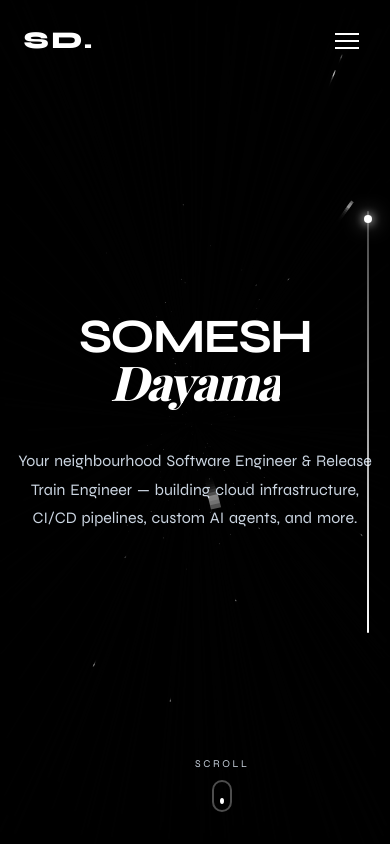
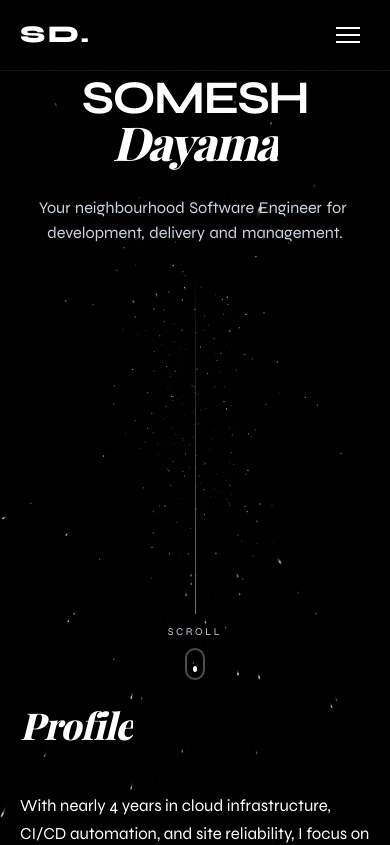
Before and after one commit to someshdayama/portfolio-somesh, a React (Vite) app: page / in a window 390 px wide. Shown: the top 845 px of the page. Built offline with nearby package versions, Linux system fonts and the light colour scheme; a web font is replaced by a local one.

Commit message:
style: enhance mobile responsiveness and layout styling for portfolio components

```diff
--- a/index.html
+++ b/index.html
@@ -3,7 +3,9 @@
   <head>
     <meta charset="UTF-8" />
     <link rel="icon" type="image/svg+xml" href="/favicon.svg" />
-    <meta name="viewport" content="width=device-width, initial-scale=1.0" />
+    <meta name="viewport" content="width=device-width, initial-scale=1.0, viewport-fit=cover" />
+    <meta name="theme-color" content="#000000" />
+    <meta name="color-scheme" content="dark" />
     <title>Somesh Dayama | Software Engineer & Release Train Engineer</title>
     <meta name="description" content="Portfolio of Somesh Dayama, a Software Engineer and Release Train Engineer specializing in cloud infrastructure, CI/CD automation, and custom AI agents." />
     <meta name="author" content="Somesh Dayama" />
--- a/src/App.jsx
+++ b/src/App.jsx
@@ -29,6 +29,7 @@ function App() {
     }
 
     rafId = requestAnimationFrame(raf);
+    window.__lenis = lenis;
 
     // Smooth scroll for anchor links
     const handleAnchorClick = (e) => {
@@ -37,6 +38,12 @@ function App() {
         const href = target.getAttribute('href');
         if (href.length > 1) {
           e.preventDefault();
+          // Lenis ignores scrollTo while stopped. start() before scrollTo so the
+          // menu effect's later start() is a no-op and does not cancel this scroll.
+          if (lenis.isStopped) {
+            document.documentElement.classList.remove('nav-open');
+            lenis.start();
+          }
           lenis.scrollTo(href, { offset: -88 });
         }
       }
@@ -46,6 +53,7 @@ function App() {
     return () => {
       document.removeEventListener('click', handleAnchorClick);
       cancelAnimationFrame(rafId);
+      if (window.__lenis === lenis) delete window.__lenis;
       lenis.destroy();
     };
   }, []);
--- a/src/components/About.jsx
+++ b/src/components/About.jsx
@@ -31,7 +31,7 @@ const About = () => {
   const { about } = PROFILE;
 
   return (
-    <section id="about" style={{ display: 'flex', flexDirection: 'column', justifyContent: 'center', alignItems: 'center', padding: '6rem 6vw 4rem 6vw', position: 'relative' }}>
+    <section id="about" style={{ display: 'flex', flexDirection: 'column', justifyContent: 'flex-start', alignItems: 'center', padding: '1.75rem 6vw 4rem 6vw', position: 'relative' }}>
       <div style={{ maxWidth: '920px', width: '100%' }}>
         <h2 className="text-title font-serif" style={{ marginBottom: '3rem' }}>
           <MaskedText>Profile</MaskedText>
@@ -42,7 +42,7 @@ const About = () => {
           whileInView="show"
           viewport={{ once: true, margin: "-60px" }}
           variants={itemVars}
-          className="text-body"
+          className="text-body about-lead"
           style={{ fontSize: 'clamp(1.15rem, 1.8vw, 1.55rem)', lineHeight: 1.6, color: 'var(--text-primary)', marginBottom: '4rem', maxWidth: '100%' }}
         >
           {about.summary}
@@ -68,6 +68,7 @@ const About = () => {
               viewport={{ once: true, margin: "-60px" }}
               variants={itemVars}
               whileHover={{ borderColor: 'rgba(255, 255, 255, 0.25)', backgroundColor: 'rgba(255, 255, 255, 0.03)' }}
+              className="exp-card"
               style={{
                 position: 'relative',
                 padding: '1.75rem',
@@ -78,7 +79,7 @@ const About = () => {
                 transition: 'all 0.3s ease'
               }}
             >
-              <div style={{ display: 'flex', justifyContent: 'space-between', alignItems: 'baseline', marginBottom: '1rem', flexWrap: 'wrap', gap: '0.5rem' }}>
+              <div className="exp-header" style={{ display: 'flex', justifyContent: 'space-between', alignItems: 'baseline', marginBottom: '1rem', flexWrap: 'wrap', gap: '0.5rem' }}>
                 <h4 style={{ fontSize: '1.2rem', fontWeight: 700, color: '#ffffff' }}>{exp.position} — <span style={{ color: '#93c5fd' }}>{exp.company}</span></h4>
                 <span style={{ color: 'var(--text-secondary)', fontSize: '0.85rem', fontWeight: 600, letterSpacing: '0.05em' }}>{exp.period}</span>
               </div>
--- a/src/components/Contact.jsx
+++ b/src/components/Contact.jsx
@@ -80,25 +80,19 @@ const Contact = () => {
         <motion.div
           variants={itemVars}
           onClick={handleCopy}
-          style={{
-            marginTop: '1.5rem',
-            cursor: 'pointer',
-            fontSize: 'clamp(1rem, 1.5vw, 1.25rem)',
-            color: copied ? '#34d399' : 'var(--text-secondary)',
-            fontWeight: 500,
-            letterSpacing: '0.05em',
-            display: 'inline-flex',
-            alignItems: 'center',
-            gap: '0.5rem',
-            padding: '0.5rem 1.2rem',
-            borderRadius: '30px',
-            backgroundColor: 'rgba(255, 255, 255, 0.04)',
-            border: '1px solid rgba(255, 255, 255, 0.1)',
-            transition: 'all 0.3s ease'
+          className="copy-email"
+          role="button"
+          tabIndex={0}
+          onKeyDown={(e) => {
+            if (e.key === 'Enter' || e.key === ' ') {
+              e.preventDefault();
+              handleCopy();
+            }
           }}
+          style={{ color: copied ? '#34d399' : 'var(--text-secondary)' }}
         >
-          <span>{PROFILE.contact.email}</span>
-          <span style={{ fontSize: '0.85rem', opacity: 0.8 }}>({copied ? '✓ Copied' : 'Click to Copy'})</span>
+          <span className="email-address">{PROFILE.contact.email}</span>
+          <span className="copy-hint" aria-live="polite">{copied ? 'Copied' : 'Click to copy'}</span>
         </motion.div>
 
         {/* Toast confirmation */}
@@ -129,6 +123,7 @@ const Contact = () => {
         {/* Socials & Recruiter links */}
         <motion.div
           variants={itemVars}
+          className="social-row"
           style={{
             marginTop: '3.5rem',
             display: 'flex',
--- a/src/components/Hero.jsx
+++ b/src/components/Hero.jsx
@@ -36,22 +36,8 @@ const Hero = () => {
   };
 
   return (
-    <section
-      ref={containerRef}
-      id="hero"
-      style={{
-        minHeight: '100vh',
-        display: 'flex',
-        alignItems: 'center',
-        justifyContent: 'center',
-        overflow: 'hidden',
-        position: 'relative',
-        padding: '6rem 4vw 4rem 4vw'
-      }}
-    >
-      <motion.div
-        style={{ y, opacity, textAlign: 'center', zIndex: 10, width: '100%', maxWidth: '900px' }}
-      >
+    <section ref={containerRef} id="hero">
+      <motion.div className="hero-copy" style={{ y, opacity }}>
         <h1 className="text-huge">
           <MaskedText delay={0.0} useAnimate>Somesh</MaskedText><br />
           <MaskedText delay={0.15} className="font-serif" useAnimate>Dayama</MaskedText>
@@ -61,20 +47,21 @@ const Hero = () => {
           variants={containerVars}
           initial="hidden"
           animate="visible"
-          className="text-body"
+          className="text-body hero-summary"
           style={{
             margin: '2.5rem auto 0',
             fontSize: 'clamp(1rem, 1.4vw, 1.25rem)',
-            maxWidth: '560px',
-            display: 'flex',
-            flexWrap: 'wrap',
-            justifyContent: 'center',
-            gap: '0.3em',
-            lineHeight: 1.5
+            maxWidth: '36rem',
+            lineHeight: 1.55,
+            textWrap: 'balance'
           }}
         >
           {words.map((word, i) => (
-            <motion.span key={i} variants={wordVars} style={{ display: 'inline-block' }}>
+            <motion.span
+              key={i}
+              variants={wordVars}
+              style={{ display: 'inline-block', marginRight: i === words.length - 1 ? 0 : '0.28em' }}
+            >
               {word}
             </motion.span>
           ))}
@@ -82,20 +69,11 @@ const Hero = () => {
 
       </motion.div>
 
-      {/* Scroll Indicator */}
+      <div className="hero-bridge" aria-hidden="true" />
+
       <motion.div
-        style={{
-          position: 'absolute',
-          bottom: '2rem',
-          left: '50%',
-          transform: 'translateX(-50%)',
-          display: 'flex',
-          flexDirection: 'column',
-          alignItems: 'center',
-          gap: '0.5rem',
-          opacity,
-          zIndex: 10
-        }}
+        className="hero-scroll"
+        style={{ opacity }}
         initial={{ opacity: 0, y: -10 }}
         animate={{ opacity: 1, y: 0 }}
         transition={{ delay: 1.1, duration: 0.6 }}
--- a/src/components/Navbar.jsx
+++ b/src/components/Navbar.jsx
@@ -1,9 +1,24 @@
-import React, { useState } from 'react';
+import React, { useEffect, useState } from 'react';
 import { motion, AnimatePresence } from 'framer-motion';
 import Magnetic from './ui/Magnetic';
 
 const Navbar = () => {
   const [mobileMenuOpen, setMobileMenuOpen] = useState(false);
+
+  useEffect(() => {
+    const lenis = window.__lenis;
+    if (mobileMenuOpen) {
+      document.documentElement.classList.add('nav-open');
+      lenis?.stop();
+    } else {
+      document.documentElement.classList.remove('nav-open');
+      lenis?.start();
+    }
+    return () => {
+      document.documentElement.classList.remove('nav-open');
+      window.__lenis?.start();
+    };
+  }, [mobileMenuOpen]);
 
   const navLinks = [
     { name: 'About', href: '#about' },
@@ -35,6 +50,7 @@ const Navbar = () => {
         <div style={{ display: 'flex', alignItems: 'center', gap: '1.2rem' }}>
           <a
             href="#hero"
+            onClick={() => setMobileMenuOpen(false)}
             style={{
               fontWeight: 800,
               fontSize: '1.5rem',
@@ -98,6 +114,7 @@ const Navbar = () => {
             animate={{ opacity: 1, y: 0 }}
             exit={{ opacity: 0, y: '-100%' }}
             transition={{ duration: 0.4, ease: [0.16, 1, 0.3, 1] }}
+            className="mobile-menu"
             style={{
               position: 'fixed',
               top: 0,
--- a/src/components/Projects.jsx
+++ b/src/components/Projects.jsx
@@ -1,4 +1,4 @@
-import React, { useRef } from 'react';
+import React, { useEffect, useRef, useState } from 'react';
 import { motion, useMotionValue, useSpring, useTransform } from 'framer-motion';
 import Magnetic from './ui/Magnetic';
 import MaskedText from './ui/MaskedText';
@@ -60,13 +60,24 @@ const ProjectRow = ({ project, i, isEven }) => {
     }
   };
 
+  const [isNarrow, setIsNarrow] = useState(
+    () => typeof window !== 'undefined' && window.matchMedia('(max-width: 768px)').matches
+  );
+
+  useEffect(() => {
+    const media = window.matchMedia('(max-width: 768px)');
+    const onChange = () => setIsNarrow(media.matches);
+    media.addEventListener('change', onChange);
+    return () => media.removeEventListener('change', onChange);
+  }, []);
   const textItemVars = {
-    hidden: { opacity: 0, x: isEven ? 30 : -30 },
-    show: { opacity: 1, x: 0, transition: { duration: 0.75, ease: [0.16, 1, 0.3, 1] } }
+    hidden: { opacity: 0, x: isNarrow ? 0 : (isEven ? 30 : -30), y: isNarrow ? 18 : 0 },
+    show: { opacity: 1, x: 0, y: 0, transition: { duration: 0.75, ease: [0.16, 1, 0.3, 1] } }
   };
 
   return (
     <div
+      className="project-row"
       style={{
         display: 'flex',
         flexDirection: isEven ? 'row' : 'row-reverse',
@@ -184,7 +195,7 @@ const ProjectRow = ({ project, i, isEven }) => {
         </motion.div>
 
         {/* Links */}
-        <motion.div variants={textItemVars} style={{ display: 'flex', gap: '1.8rem', marginTop: '0.5rem', borderTop: '1px solid rgba(255, 255, 255, 0.1)', paddingTop: '1rem' }}>
+        <motion.div variants={textItemVars} className="project-links" style={{ display: 'flex', gap: '1.8rem', marginTop: '0.5rem', borderTop: '1px solid rgba(255, 255, 255, 0.1)', paddingTop: '1rem' }}>
           <Magnetic>
             <a href={project.repo} target="_blank" rel="noopener noreferrer" style={{ textTransform: 'uppercase', letterSpacing: '0.1em', fontWeight: 600, fontSize: '0.82rem', display: 'inline-block', padding: '6px 0', color: 'var(--text-secondary)' }}>
               GitHub Repo ↗
@@ -214,7 +225,7 @@ const Projects = () => {
         </h2>
       </div>
 
-      <div style={{ display: 'flex', flexDirection: 'column', gap: '6.5rem', maxWidth: '1100px', margin: '0 auto' }}>
+      <div className="projects-stack" style={{ display: 'flex', flexDirection: 'column', gap: '6.5rem', maxWidth: '1100px', margin: '0 auto' }}>
         {projects.map((project, i) => {
           const isEven = i % 2 === 0;
           return (
--- a/src/components/ui/Magnetic.jsx
+++ b/src/components/ui/Magnetic.jsx
@@ -15,6 +15,7 @@ const Magnetic = ({ children }) => {
 
   const handleMouseMove = (e) => {
     if (!ref.current) return;
+    if (window.matchMedia('(hover: none), (pointer: coarse)').matches) return;
     const { clientX, clientY } = e;
     const { height, width, left, top } = ref.current.getBoundingClientRect();
     const middleX = clientX - (left + width / 2);
--- a/src/components/ui/ScrollProgress.jsx
+++ b/src/components/ui/ScrollProgress.jsx
@@ -26,6 +26,7 @@ const ScrollProgress = () => {
       ref={containerRef}
       onClick={handleScrollTo}
       whileHover="hover"
+      className="scroll-progress"
       style={{
         position: 'fixed',
         right: '12px',
--- a/src/components/ui/StarryBackground.jsx
+++ b/src/components/ui/StarryBackground.jsx
@@ -1,4 +1,5 @@
 import React, { useEffect, useRef } from 'react';
+import { createPortal } from 'react-dom';
 import { useScroll, useVelocity, useSpring } from 'framer-motion';
 
 const StarryBackground = () => {
@@ -42,21 +43,27 @@ const StarryBackground = () => {
     ];
 
     const resize = () => {
-      canvas.width = window.innerWidth;
-      canvas.height = window.innerHeight;
+      const viewport = window.visualViewport;
+      const width = Math.max(1, Math.round(viewport?.width || window.innerWidth));
+      const height = Math.max(1, Math.round(Math.max(window.innerHeight, viewport?.height || 0)));
+      // Ignore the small height change from the mobile address bar so stars don't reset mid-scroll.
+      if (stars.length > 0 && canvas.width === width && Math.abs(canvas.height - height) < 120) return;
+      canvas.width = width;
+      canvas.height = height;
       initStars();
     };
 
     const initStars = () => {
       stars = [];
-      const numStars = Math.floor((canvas.width * canvas.height) / 1800);
+      const narrow = canvas.width < 800;
+      const numStars = Math.floor((canvas.width * canvas.height) / (narrow ? 850 : 1800));
       for (let i = 0; i < numStars; i++) {
         stars.push({
           x: (Math.random() - 0.5) * canvas.width * 2.2,
           y: (Math.random() - 0.5) * canvas.height * 2.2,
           z: Math.random() * maxZ,
           o: Math.random() * 0.75 + 0.25,
-          size: Math.random() * 1.6 + 0.6,
+          size: Math.random() * 1.6 + (narrow ? 1.15 : 0.6),
           color: colors[Math.floor(Math.random() * colors.length)],
           twinklePhase: Math.random() * Math.PI * 2,
           twinkleSpeed: 0.02 + Math.random() * 0.03
@@ -65,6 +72,7 @@ const StarryBackground = () => {
     };
 
     window.addEventListener('resize', resize);
+    window.visualViewport?.addEventListener('resize', resize);
     resize();
 
     const draw = () => {
@@ -104,7 +112,7 @@ const StarryBackground = () => {
         const k = 128.0 / star.z;
         const px = star.x * k + centerX;
         const py = star.y * k + centerY;
-        const s = Math.max(star.size * k, 0.7);
+        const s = Math.max(star.size * k, canvas.width < 800 ? 1.2 : 0.7);
 
         if (px >= 0 && px <= canvas.width && py >= 0 && py <= canvas.height) {
           const distanceFade = Math.max(0, Math.min(1, 1 - (star.z / maxZ)));
@@ -142,24 +150,14 @@ const StarryBackground = () => {
     return () => {
       window.removeEventListener('mousemove', handleMouseMove);
       window.removeEventListener('resize', resize);
+      window.visualViewport?.removeEventListener('resize', resize);
       cancelAnimationFrame(animationFrameId);
     };
   }, [smoothVelocity]);
 
-  return (
-    <canvas
-      ref={canvasRef}
-      style={{
-        position: 'fixed',
-        top: 0,
-        left: 0,
-        width: '100%',
-        height: '100%',
-        zIndex: -1,
-        pointerEvents: 'none',
-        backgroundColor: '#000000'
-      }}
-    />
+  return createPortal(
+    <canvas ref={canvasRef} className="starfield" />,
+    document.body
   );
 };
 
--- a/src/data/profile.js
+++ b/src/data/profile.js
@@ -2,11 +2,10 @@ import velocityImg from '../assets/velocity.webp';
 import weatherImg from '../assets/weather.webp';
 import resumeImg from '../assets/resume-builder.webp';
 import radarImg from '../assets/career-radar.webp';
-import ampsImg from '../assets/amps-capacity.webp';
 
 export const PROFILE = {
   hero: {
-    summary: "Your neighbourhood Software Engineer & Release Train Engineer — building cloud infrastructure, CI/CD pipelines, custom AI agents, and more."
+    summary: "Your neighbourhood Software Engineer for development, delivery and management."
   },
   about: {
     summary: "With nearly 4 years in cloud infrastructure, CI/CD automation, and site reliability, I focus on optimizing architectures on GCP, Azure, and AWS to reduce costs and keep deployments fast. At NCR Atleos, I own the AMPS product as Release Train Engineer (RTE), representing it at the management level, aligning release cycles, and mitigating risks. Lately I've also been building custom AI agents to automate development workflows.",
@@ -86,14 +85,6 @@ export const PROFILE = {
   },
   projects: [
     {
-      title: "AMPS Capacity Planner",
-      description: "Sprint-wise capacity allocation, leave management, and team velocity tracking for agile product teams — with decentralized multi-user sync via Firebase.",
-      link: null,
-      repo: "https://github.com/someshdayama/amps-capacity-planner",
-      techStack: ["JavaScript", "Firebase", "Firestore", "HTML/CSS"],
-      image: ampsImg
-    },
-    {
       title: "Career Radar",
       description: "Real-time job search and aggregation streaming dashboard scanning listings from top tech firms using Server-Sent Events (SSE).",
       link: "https://career-radar-smoky.vercel.app/",
--- a/src/index.css
+++ b/src/index.css
@@ -17,16 +17,32 @@
   box-sizing: border-box;
 }
 
+html {
+  /* Phone browsers reveal this color when the address bar hides. Transparent falls back to white. */
+  background-color: #000000;
+  color-scheme: dark;
+}
+
 html, body {
-  background-color: transparent;
+  background-color: #000000;
   color: var(--text-primary);
   font-family: var(--font-sans);
   line-height: 1.4;
   -webkit-font-smoothing: antialiased;
   -moz-osx-font-smoothing: grayscale;
   overflow-x: hidden;
+  overflow-x: clip;
+  overscroll-behavior-y: none;
   /* Smooth scrolling for anchor links */
   scroll-behavior: smooth;
+  min-height: 100%;
+}
+
+#root {
+  position: relative;
+  z-index: 1;
+  min-height: 100%;
+  background-color: transparent;
 }
 
 /* Offset sticky/fixed navbar when jumping to sections */
@@ -81,7 +97,21 @@ ul {
 .app-container {
   position: relative;
   width: 100%;
+  min-height: 100%;
   background: transparent;
+}
+
+/* Fixed starfield sits above the page background and below the content.
+   A negative z-index hides it on phone browsers. */
+.starfield {
+  position: fixed;
+  inset: 0;
+  width: 100%;
+  height: 100vh;
+  height: 100lvh;
+  z-index: 0;
+  pointer-events: none;
+  background-color: #000000;
 }
 
 section {
@@ -92,6 +122,41 @@ section {
   flex-direction: column;
   justify-content: center;
   padding: 2rem 5vw;
+}
+
+/* First screen: name sits high, scroll cue ends the hero, Profile peeks in below. */
+#hero {
+  min-height: calc(100vh - 11rem);
+  min-height: calc(100svh - 11rem);
+  justify-content: flex-start;
+  align-items: center;
+  overflow: hidden;
+  padding: clamp(5.75rem, 10vh, 8rem) 4vw 1rem;
+}
+
+.hero-copy {
+  width: 100%;
+  max-width: 900px;
+  text-align: center;
+  z-index: 10;
+}
+
+.hero-bridge {
+  width: 1px;
+  flex: 1 1 auto;
+  min-height: 1.75rem;
+  margin-top: 1.35rem;
+  background: linear-gradient(to bottom, rgba(255, 255, 255, 0), rgba(255, 255, 255, 0.45));
+}
+
+.hero-scroll {
+  position: relative;
+  display: flex;
+  flex-direction: column;
+  align-items: center;
+  gap: 0.5rem;
+  margin-top: 0.7rem;
+  z-index: 10;
 }
 
 /* Utilities */
@@ -118,7 +183,8 @@ section {
 }
 
 /* Focus outline accessibility for keyboard navigators */
-a:focus-visible {
+a:focus-visible,
+.copy-email:focus-visible {
   outline: 2px solid var(--text-primary);
   outline-offset: 4px;
   border-radius: 4px;
@@ -135,6 +201,35 @@ a:focus-visible {
   50% { opacity: 0.8; transform: scale(1.15); box-shadow: 0 0 0 6px rgba(52, 211, 153, 0); }
 }
 
+/* Email copy pill. Color stays inline so the copied state can tint it. */
+.copy-email {
+  margin-top: 1.5rem;
+  cursor: pointer;
+  font-size: clamp(1rem, 1.5vw, 1.25rem);
+  font-weight: 500;
+  letter-spacing: 0.05em;
+  font-family: inherit;
+  display: inline-flex;
+  align-items: center;
+  gap: 0.5rem;
+  padding: 0.5rem 1.2rem;
+  border-radius: 30px;
+  background-color: rgba(255, 255, 255, 0.04);
+  border: 1px solid rgba(255, 255, 255, 0.1);
+  transition: color 0.3s ease, border-color 0.3s ease, background-color 0.3s ease;
+  max-width: 100%;
+}
+
+.copy-hint {
+  font-size: 0.85rem;
+  opacity: 0.8;
+}
+
+html.nav-open,
+html.nav-open body {
+  overflow: hidden;
+}
+
 /* Responsive Navigation Breakpoints */
 @media (max-width: 768px) {
   .desktop-nav {
@@ -142,14 +237,168 @@ a:focus-visible {
   }
   .mobile-hamburger {
     display: flex !important;
+    min-width: 44px;
+    min-height: 44px;
+    align-items: center;
+    justify-content: center;
   }
   .availability-text {
     display: none;
   }
+
+  /* Solid bar so section titles don't blend into the logo while scrolling. */
+  .navbar-container {
+    padding: calc(0.8rem + env(safe-area-inset-top)) calc(1.25rem + env(safe-area-inset-right)) 0.8rem calc(1.25rem + env(safe-area-inset-left)) !important;
+    background: rgba(0, 0, 0, 0.82);
+    -webkit-backdrop-filter: blur(18px);
+    backdrop-filter: blur(18px);
+    mix-blend-mode: normal !important;
+    border-bottom: 1px solid rgba(255, 255, 255, 0.08);
+  }
+
+  .mobile-menu {
+    top: 0 !important;
+    right: 0 !important;
+    bottom: 0 !important;
+    left: 0 !important;
+    width: 100% !important;
+    height: auto !important;
+    min-height: 100dvh !important;
+    background-color: #05050c !important;
+    padding: calc(5rem + env(safe-area-inset-top)) calc(1.5rem + env(safe-area-inset-right)) calc(2rem + env(safe-area-inset-bottom)) calc(1.5rem + env(safe-area-inset-left)) !important;
+  }
+
+  /* Desktop scrubber sits on top of copy at phone width. */
+  .scroll-progress {
+    display: none !important;
+  }
+
   section {
-    padding: 4rem 4vw !important;
+    min-height: 0;
+    justify-content: flex-start;
+    padding: 5.25rem calc(1.25rem + env(safe-area-inset-right)) 3.25rem calc(1.25rem + env(safe-area-inset-left)) !important;
   }
+
+  #hero {
+    min-height: calc(100vh - 9.5rem) !important;
+    min-height: calc(100svh - 9.5rem) !important;
+    justify-content: flex-start !important;
+    padding-top: calc(4.75rem + env(safe-area-inset-top)) !important;
+    padding-right: calc(1.25rem + env(safe-area-inset-right)) !important;
+    padding-bottom: 0.75rem !important;
+    padding-left: calc(1.25rem + env(safe-area-inset-left)) !important;
+  }
+
+  #about {
+    padding-top: 0.85rem !important;
+  }
+
+  .text-huge {
+    font-size: clamp(2.55rem, 12vw, 4.25rem);
+  }
+
+  .text-title {
+    font-size: clamp(2.05rem, 9.5vw, 3.25rem);
+  }
+
+  .hero-summary {
+    margin: 1.6rem auto 0 !important;
+    font-size: 1.02rem !important;
+    line-height: 1.55 !important;
+    padding: 0 0.15rem;
+  }
+
+  .about-lead {
+    font-size: 1.05rem !important;
+    line-height: 1.65 !important;
+    margin-bottom: 2.5rem !important;
+  }
+
+  .exp-card {
+    padding: 1.15rem 1.05rem !important;
+  }
+
+  .exp-header {
+    flex-direction: column !important;
+    align-items: flex-start !important;
+    gap: 0.35rem !important;
+  }
+
+  .exp-header h4 {
+    font-size: 1.05rem !important;
+    line-height: 1.25;
+  }
+
+  .projects-stack {
+    gap: 3.25rem !important;
+  }
+
+  .project-row {
+    flex-direction: column !important;
+    align-items: stretch !important;
+    gap: 1.25rem !important;
+  }
+
+  .project-row > * {
+    flex: 1 1 auto !important;
+    width: 100%;
+    min-width: 0;
+  }
+
+  .project-links {
+    flex-wrap: wrap;
+    gap: 0.75rem 1.25rem !important;
+  }
+
   .contact-email-cta {
-    font-size: clamp(2.5rem, 8vw, 5rem) !important;
+    font-size: clamp(1.9rem, 9.2vw, 2.85rem) !important;
+    padding: 0.35rem 0 !important;
+    line-height: 1.05;
+  }
+
+  .copy-email {
+    flex-direction: column;
+    justify-content: center;
+    width: 100%;
+    max-width: 22rem;
+    text-align: center;
+    gap: 0.2rem;
+    padding: 0.9rem 1rem;
+    border-radius: 16px;
+  }
+
+  .email-address {
+    font-size: 0.95rem;
+    line-height: 1.35;
+    overflow-wrap: anywhere;
+  }
+
+  .copy-hint {
+    font-size: 0.72rem;
+    letter-spacing: 0.14em;
+    text-transform: uppercase;
+  }
+
+  .social-row {
+    margin-top: 2.25rem !important;
+    gap: 0.35rem 0.75rem !important;
+    width: 100%;
+  }
+
+  .social-row a {
+    padding: 0.7rem 0.85rem !important;
+  }
+
+  #contact {
+    padding-bottom: calc(2.75rem + env(safe-area-inset-bottom)) !important;
+  }
+
+  section[id],
+  [id="about"],
+  [id="projects"],
+  [id="contact"],
+  [id="skills"],
+  [id="hero"] {
+    scroll-margin-top: 4.75rem;
   }
 }
```
Also changed, not shown: src/assets/amps-capacity.webp (deleted).
